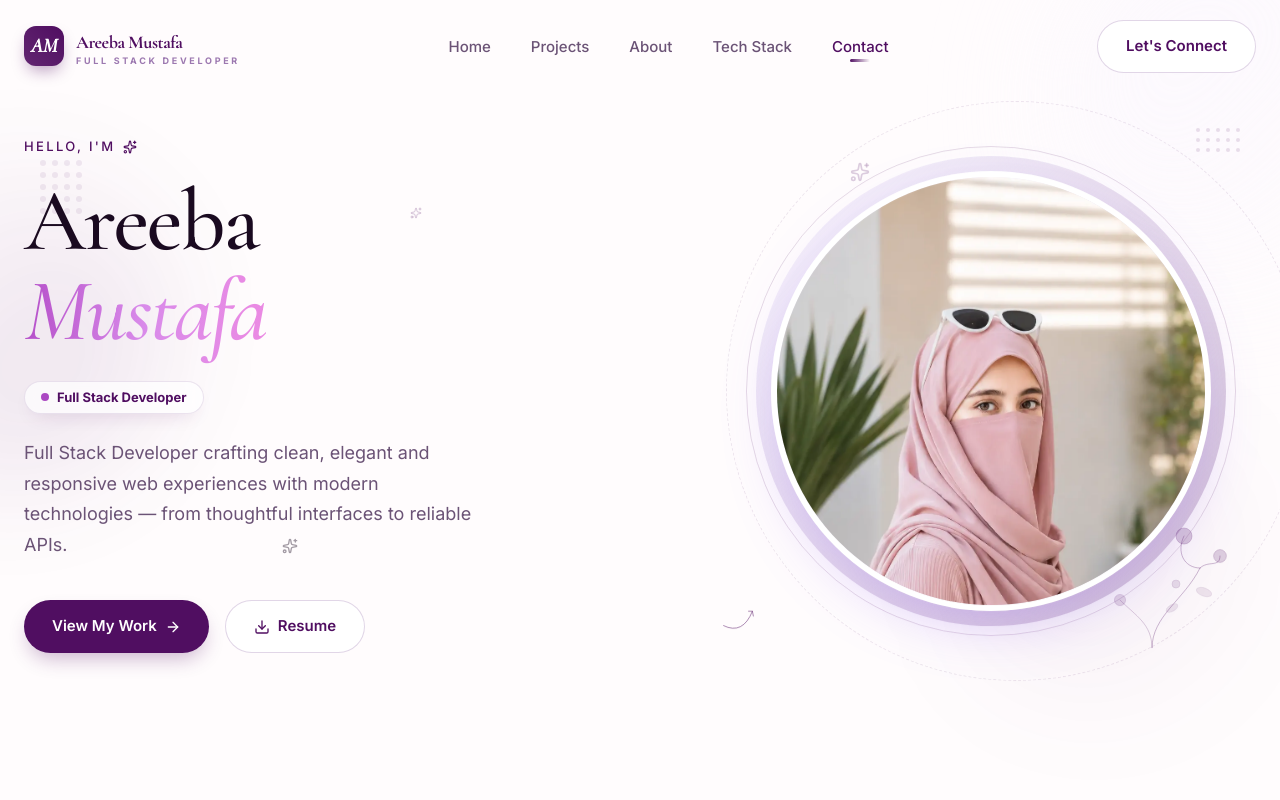
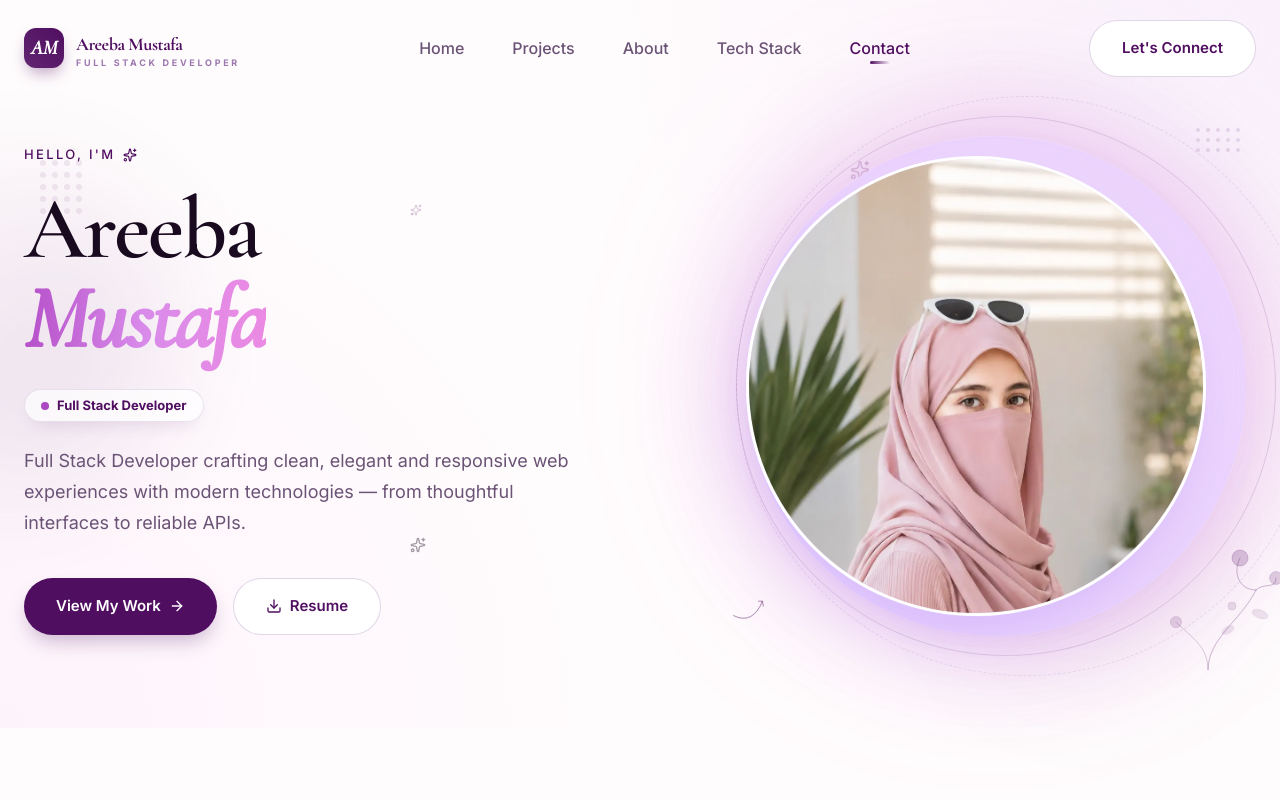
Before and after one commit to areebamustafa0/portfolio-web, a React (Vite) app: page / in a window 1280 px wide. Shown: the top 800 px of the page. Built offline with nearby package versions, Linux system fonts and the light colour scheme.

Commit message:
Refine portfolio UI and optimize hero/about sections

```diff
--- a/src/App.tsx
+++ b/src/App.tsx
@@ -160,7 +160,7 @@ function PrimaryButton({
   onClick?: () => void;
   className?: string;
 }) {
-  const classes = `inline-flex items-center justify-center gap-2 rounded-full bg-[#500e61] px-7 py-3.5 text-[15px] font-semibold text-white shadow-[0_10px_20px_-5px_rgba(80,14,97,0.3)] transition-all duration-300 hover:bg-[#4e0a73] hover:shadow-[0_15px_25px_-5px_rgba(80,14,97,0.4)] hover:-translate-y-0.5 ${className}`;
+  const classes = `inline-flex items-center justify-center gap-2 rounded-full bg-[#500e61] px-8 py-4 text-[15px] font-semibold text-white shadow-[0_10px_20px_-5px_rgba(80,14,97,0.3)] transition-all duration-500 ease-out hover:bg-[#4e0a73] hover:shadow-[0_15px_25px_-5px_rgba(80,14,97,0.4)] hover:-translate-y-0.5 ${className}`;
   if (href) {
     return (
       <a href={href} target={href.startsWith("http") ? "_blank" : undefined} rel="noreferrer" className={classes}>
@@ -188,7 +188,7 @@ function SecondaryButton({
   download?: boolean;
   className?: string;
 }) {
-  const classes = `inline-flex items-center justify-center gap-2 rounded-full border border-[#9c78b0]/30 bg-white px-7 py-3.5 text-[15px] font-semibold text-[#500e61] transition-all duration-300 hover:border-[#500e61] hover:bg-[#f8f4ff] hover:-translate-y-0.5 ${className}`;
+  const classes = `inline-flex items-center justify-center gap-2 rounded-full border border-[#9c78b0]/30 bg-white px-8 py-4 text-[15px] font-semibold text-[#500e61] transition-all duration-500 ease-out hover:border-[#500e61] hover:bg-[#f8f4ff] hover:-translate-y-0.5 ${className}`;
   if (href) {
     return (
       <a href={href} target={href.startsWith("http") ? "_blank" : undefined} rel="noreferrer" download={download} className={classes}>
@@ -254,12 +254,12 @@ function Navbar() {
           <Logo />
 
           {/* Desktop links */}
-          <ul className="hidden md:flex items-center gap-10">
+          <ul className="hidden md:flex items-center gap-12">
             {navLinks.map((link) => (
               <li key={link.label}>
                 <a
                   href={link.href}
-                  className={`relative text-[15px] font-medium transition-colors duration-300 ${
+                  className={`relative text-[16px] font-medium transition-colors duration-300 ${
                     activeSection === link.href.replace("#", "")
                       ? "text-primary"
                       : "text-text-secondary hover:text-text"
@@ -335,40 +335,43 @@ function Navbar() {
 function Hero() {
   return (
     <section
+
        id="home"
        className="relative min-h-[90vh] flex items-center overflow-x-clip pt-28 sm:pt-32 pb-16 sm:pb-20 px-4 sm:px-6"
     >
+      <div className="absolute inset-0 bg-[radial-gradient(circle_at_top_right,rgba(181,79,201,0.08),transparent_45%),radial-gradient(circle_at_bottom_left,rgba(235,138,227,0.08),transparent_40%)] pointer-events-none" />
       {/* Decorative background blobs */}
       <div className="absolute -left-40 top-40 hidden h-80 w-80 rounded-full bg-gradient-to-br from-light-purple to-primary/20 blur-3xl opacity-70 lg:block" />
       <div className="absolute -right-40 -top-20 hidden h-96 w-96 rounded-full bg-gradient-to-br from-lavender to-light-purple/50 blur-3xl opacity-60 lg:block" />
       <div className="absolute bottom-10 right-10 hidden h-64 w-64 rounded-full bg-gradient-to-br from-primary/10 to-transparent blur-3xl lg:block" />
 
       {/* Decorative dots (top right) */}
-      <div className="absolute right-10 top-32 hidden xl:grid grid-cols-5 gap-1.5 opacity-40">
+        <div className="absolute right-10 top-32 hidden lg:grid grid-cols-5 gap-1.5 opacity-40">
         {Array.from({ length: 15 }).map((_, i) => (
           <span key={i} className="block h-1 w-1 rounded-full bg-primary/30" />
         ))}
       </div>
 
       {/* Decorative dots (top left) */}
-      <div className="absolute left-10 top-40 hidden xl:grid grid-cols-4 gap-1.5 opacity-40">
+      <div className="absolute left-10 top-40 hidden lg:grid grid-cols-4 gap-1.5 opacity-40">
         {Array.from({ length: 20 }).map((_, i) => (
           <span key={i} className="block h-1.5 w-1.5 rounded-full bg-primary/20" />
         ))}
       </div>
 
+
       {/* Sparkles */}
-      <Sparkles className="absolute right-[32%] top-[22%] h-5 w-5 text-primary/50 sparkle hidden xl:block" />
-      <Sparkles className="absolute right-[22%] top-[30%] h-4 w-4 text-light-purple/80 sparkle sparkle-delay-1 hidden xl:block" />
-      <Sparkles className="absolute left-[32%] top-[28%] h-3 w-3 text-primary/60 sparkle sparkle-delay-2 hidden xl:block" />
-      <Sparkles className="absolute left-[22%] bottom-[25%] h-4 w-4 text-light-purple/70 sparkle sparkle-delay-3 hidden xl:block" />
+      <Sparkles className="absolute right-[32%] top-[22%] h-5 w-5 text-primary/50 sparkle hidden lg:block" />
+      <Sparkles className="absolute right-[22%] top-[30%] h-4 w-4 text-light-purple/80 sparkle sparkle-delay-1 hidden lg:block" />
+      <Sparkles className="absolute left-[32%] top-[28%] h-3 w-3 text-primary/60 sparkle sparkle-delay-2 hidden lg:block" />
+      <Sparkles className="absolute left-[32%] bottom-[24%] h-4 w-4 text-light-purple/70 sparkle sparkle-delay-3 hidden lg:block" />
 
-      <div className="relative mx-auto max-w-7xl w-full grid lg:grid-cols-2 gap-10 lg:gap-16 items-center">
+      <div className="relative mx-auto max-w-7xl w-full grid lg:grid-cols-2 gap-14 lg:gap-24 items-center">
         {/* Left */}
         <div className="order-2 lg:order-1">
           <SectionLabel>Hello, I'm</SectionLabel>
           <h1
-            className="mt-5 font-serif font-medium leading-[0.95] tracking-tight text-text"
+            className="mt-5 font-serif font-semibold leading-[0.95] tracking-tight text-text"
             style={{
               fontFamily: "'Cormorant Garamond', serif",
               fontSize: "clamp(48px, 8vw, 88px)",
@@ -391,7 +394,7 @@ function Hero() {
           </div>
 
           <p
-            className="mt-6 max-w-md text-[17px] leading-[1.7] text-text-secondary"
+            className="mt-6 max-w-xl text-[17px] leading-[1.7] text-text-secondary"
             style={{ fontSize: "clamp(15px, 1.5vw, 18px)" }}
           >
             Full Stack Developer crafting clean, elegant and responsive web
@@ -413,18 +416,23 @@ function Hero() {
 
         {/* Right - portrait */}
         <div className="order-1 lg:order-2 flex justify-center lg:justify-end">
-        <div className=" relative float h-[320px] w-[320px] md:h-[380px] md:w-[380px] lg:h-[530px] lg:w-[530px] flex items-center justify-center "
+        <div className=" relative float h-[320px] w-[320px] md:h-[380px] md:w-[380px] lg:h-[520px] lg:w-[520px] flex items-center justify-center "
 >
             {/* Gradient circle behind */}
-            <div className="absolute inset-0 m-auto  h-[300px] w-[300px]  md:h-[360px] md:w-[360px]  lg:h-[470px] lg:w-[470px] rounded-full bg-gradient-to-br from-lavender via-light-purple to-primary/25"
-/>
+            <div className="absolute inset-0 m-auto
+                             h-[310px] w-[310px]
+                             md:h-[380px] md:w-[380px]
+                             lg:h-[500px] lg:w-[500px]
+                             rounded-full
+                             bg-[radial-gradient(circle_at_center,#ffffff_0%,#fdf7ff_35%,#eddcff_70%,#d6b2ff_100%)]
+                             shadow-[0_0_120px_rgba(181,79,201,0.35)]" />
             {/* Thin ring */}
-            <div className="absolute inset-0 m-auto hidden xl:block h-[490px] w-[490px] rounded-full border border-primary/15" />
-            <div className="absolute inset-0 m-auto hidden xl:block h-[580px] w-[580px] rounded-full border border-dashed border-primary/10" />
+            <div className="absolute inset-0 m-auto h-[460px] w-[460px] lg:h-[540px] lg:w-[540px] rounded-full border border-primary/15" />
+            <div className="absolute inset-0 m-auto h-[500px] w-[500px] lg:h-[580px] lg:w-[580px] rounded-full border border-dashed border-primary/10" />
 
             {/* Floral decorative branch */}
             <svg
-              className="absolute right-6 bottom-2 h-40 w-40 text-primary/30 hidden xl:block"
+              className="absolute -right-8 -bottom-6 h-40 w-40 text-primary/30 hidden lg:block"
               viewBox="0 0 200 200"
               fill="none"
               stroke="currentColor"
@@ -445,19 +453,17 @@ function Hero() {
             </svg>
 
             {/* Image */}
-            <div className="relative
-                     h-[320px] w-[320px]
-                     md:h-[380px] md:w-[380px]
-                     lg:h-[440px] lg:w-[440px]
-                    overflow-hidden rounded-full border-[6px] border-white shadow-[0_20px_60px_-15px_rgba(139,92,246,0.35)]">
+            <div className="absolute h-[470px] w-[470px] rounded-full bg-[#eb8ae3]/20 blur-[90px] -translate-y-2" />
+            <div className="relative -translate-x-5 h-[380px] w-[380px] lg:h-[460px] lg:w-[460px] overflow-hidden rounded-full border-[3px] border-white shadow-[0_20px_60px_-15px_rgba(139,92,246,0.35)]">
               <img
                 src="/images/hero-portrait.webp"
                 fetchPriority="high"
                 loading="eager"
                 decoding="async"
                 alt="Areeba Mustafa"
-                className="h-full w-full object-cover object-center"
+                className="h-full w-full object-cover object-[42%_center]"
               />
+              <div className="absolute inset-0 bg-gradient-to-tr from-white/5 via-white/0 to-white/25 pointer-events-none" />
             </div>
 
             {/* Curved arrow pointing down */}
@@ -532,7 +538,7 @@ function ProjectRow({
 }) {
   return (
     <article
-      className="group relative rounded-[24px] border border-[#f0e6f5] bg-white p-6 md:p-8 shadow-[0_4px_24px_-8px_rgba(80,14,97,0.06)] transition-all duration-500 hover:shadow-[0_24px_48px_-12px_rgba(80,14,97,0.12)] hover:border-[#ab48c2]/30"
+      className="group relative rounded-[30px] border border-[#f0e6f5] bg-white p-8 md:p-10 shadow-[0_4px_24px_-8px_rgba(80,14,97,0.06)] transition-all duration-500 hover:shadow-[0_30px_70px_-12px_rgba(181,79,201,0.22)] hover:border-[#ab48c2]/30"
     >
       <div className="grid xl:grid-cols-[auto_1fr_auto] gap-8 lg:gap-10 items-center">
         {/* Number */}
@@ -555,7 +561,7 @@ function ProjectRow({
             <img
               src={project.image}
               alt={project.name}
-              className="h-full w-full object-cover object-top transition-transform duration-700 group-hover:scale-[1.03]"
+              className="h-full w-full object-cover object-top transition-transform duration-700 group-hover:scale-110"
               loading="eager"
               fetchPriority="high"
               decoding="async"
@@ -604,7 +610,7 @@ function ProjectRow({
               href={project.demo}
               target="_blank"
               rel="noreferrer"
-              className="inline-flex items-center gap-2 rounded-full border border-primary/20 bg-white px-5 py-2.5 text-[14px] font-medium text-primary transition-all duration-300 hover:bg-primary hover:text-white hover:border-primary hover:shadow-[0_6px_20px_-6px_rgba(139,92,246,0.5)]"
+              className="inline-flex items-center gap-2 rounded-full border border-primary/20 bg-white px-5 py-2.5 text-[14px] font-medium text-primary transition-all duration-500 ease-out hover:bg-primary hover:text-white hover:border-primary hover:shadow-[0_6px_20px_-6px_rgba(139,92,246,0.5)]"
             >
               Live Demo
               <ExternalLink className="h-3.5 w-3.5" />
@@ -631,7 +637,7 @@ function AboutSection() {
                                sm:h-[260px] sm:w-[260px]
                                md:h-[300px] md:w-[300px]
                                lg:h-[320px] lg:w-[320px]
-            overflow-hidden rounded-full border-[7px] border-white shadow-[0_18px_42px_-18px_rgba(139,92,246,0.34)] ">
+            overflow-hidden rounded-full border-[4px] border-white shadow-[0_18px_42px_-18px_rgba(139,92,246,0.34)] ">
               <img
                 src="/images/about-portrait.webp"
                 fetchPriority="high"
@@ -753,7 +759,7 @@ function InfoCard({
   lines: string[];
 }) {
   return (
-    <div className="group rounded-2xl border border-border bg-bg/50 p-5 transition-all duration-300 hover:border-primary/20 hover:bg-lavender/30 hover:shadow-[0_6px_20px_-10px_rgba(139,92,246,0.25)]">
+    <div className="group rounded-2xl border border-border bg-bg/50 p-5 transition-all duration-500 ease-out hover:border-primary/20 hover:bg-lavender/30 hover:shadow-[0_6px_20px_-10px_rgba(139,92,246,0.25)]">
       <div className="flex items-start gap-3">
         <div className="flex h-10 w-10 shrink-0 items-center justify-center rounded-xl bg-gradient-to-br from-lavender to-light-purple text-primary">
           {icon}
@@ -795,11 +801,11 @@ function TechCard({ name }: { name: string }) {
   const tech = techLogos[name];
   const Icon = tech.Icon;
   return (
-    <div className="group relative flex min-h-[130px] flex-col items-center justify-center gap-3 rounded-[16px] border border-[#f0e6f5] bg-white px-3 py-5 transition-all duration-500 cursor-default hover:border-[#ab48c2]/30 hover:shadow-[0_12px_24px_-10px_rgba(80,14,97,0.15)] hover:-translate-y-1.5">
-      <div className="flex h-12 w-12 items-center justify-center rounded-xl bg-[#fcf9ff] border border-[#f0e6f5] shadow-sm transition-all duration-500 group-hover:scale-110 group-hover:bg-white group-hover:shadow-md">
+    <div className="group relative flex min-h-[150px] flex-col items-center justify-center gap-3 rounded-[16px] border border-[#f0e6f5] bg-white px-3 py-5 transition-all duration-500 cursor-default hover:border-[#ab48c2]/30 hover:shadow-[0_12px_24px_-10px_rgba(80,14,97,0.15)] hover:-translate-y-1.5">
+      <div className="flex h-14 w-14 items-center justify-center rounded-xl bg-[#fcf9ff] border border-[#f0e6f5] shadow-sm transition-all duration-500 group-hover:scale-110 group-hover:bg-white group-hover:shadow-md">
         <Icon
           aria-hidden="true"
-          className="h-6 w-6 transition-colors duration-500"
+          className="h-8 w-8 transition-colors duration-500"
           style={{ color: tech.shade }}
         />
       </div>
@@ -818,7 +824,7 @@ function Contact() {
   return (
     <section id="contact" className="relative py-16 lg:py-28 px-6 scroll-mt-32">
       <div className="mx-auto max-w-7xl">
-        <div className="relative overflow-hidden rounded-[32px] border border-border bg-gradient-to-br from-white via-lavender/30 to-light-purple/20 p-10 md:p-16 shadow-[0_2px_30px_-10px_rgba(139,92,246,0.12)]">
+        <div className="relative overflow-hidden rounded-[40px] border border-border bg-gradient-to-br from-white via-lavender/30 to-light-purple/20 p-12 md:p-20 shadow-[0_2px_30px_-10px_rgba(139,92,246,0.12)]">
           {/* Decorative florals */}
           <svg
             className="absolute right-6 bottom-4 h-36 w-36 text-primary/25 hidden md:block"
@@ -904,7 +910,7 @@ function ContactItem({
   href?: string;
 }) {
   const content = (
-    <div className="group flex items-center gap-4 rounded-2xl border border-border bg-white/80 backdrop-blur-sm p-4 transition-all duration-300 hover:border-primary/25 hover:bg-white hover:shadow-[0_8px_24px_-12px_rgba(139,92,246,0.3)] hover:-translate-y-0.5">
+    <div className="group flex items-center gap-4 rounded-2xl border border-border bg-white/80 backdrop-blur-sm p-4 transition-all duration-500 ease-out hover:border-primary/25 hover:bg-white hover:shadow-[0_8px_24px_-12px_rgba(139,92,246,0.3)] hover:-translate-y-0.5">
       <div className="flex h-11 w-11 shrink-0 items-center justify-center rounded-xl bg-gradient-to-br from-lavender to-light-purple text-primary transition-colors duration-300 group-hover:from-primary group-hover:to-primary-dark group-hover:text-white">
         {icon}
       </div>
@@ -917,7 +923,7 @@ function ContactItem({
         </p>
       </div>
       {href && (
-        <ArrowUpRight className="ml-auto h-4 w-4 shrink-0 text-primary/50 transition-all duration-300 group-hover:text-primary group-hover:translate-x-0.5 group-hover:-translate-y-0.5" />
+        <ArrowUpRight className="ml-auto h-4 w-4 shrink-0 text-primary/50 transition-all duration-500 ease-out group-hover:text-primary group-hover:translate-x-0.5 group-hover:-translate-y-0.5" />
       )}
     </div>
   );
@@ -938,7 +944,7 @@ function ContactItem({
 function Footer() {
   return (
     <footer className="px-6 pb-8">
-      <div className="mx-auto max-w-7xl rounded-[32px] border border-[#f0e6f5] bg-white shadow-[0_-8px_40px_-20px_rgba(80,14,97,0.12)]">
+      <div className="mx-auto max-w-7xl rounded-[40px] border border-[#f0e6f5] bg-white shadow-[0_-8px_40px_-20px_rgba(80,14,97,0.12)]">
         {/* Top row */}
         <div className="grid gap-10 border-b border-[#f0e6f5] px-8 py-12 md:grid-cols-[1.4fr_1fr_1fr] md:px-14">
           {/* Brand */}
@@ -952,7 +958,7 @@ function Footer() {
               <a
                 href="mailto:areebamustafa82@gmail.com"
                 aria-label="Email"
-                className="group flex h-10 w-10 items-center justify-center rounded-full border border-[#f0e6f5] bg-white text-[#6b5376] transition-all duration-300 hover:border-[#500e61]/30 hover:text-[#500e61] hover:-translate-y-0.5 hover:shadow-[0_8px_16px_-4px_rgba(80,14,97,0.2)]"
+                className="group flex h-10 w-10 items-center justify-center rounded-full border border-[#f0e6f5] bg-white text-[#6b5376] transition-all duration-500 ease-out hover:border-[#500e61]/30 hover:text-[#500e61] hover:-translate-y-0.5 hover:shadow-[0_8px_16px_-4px_rgba(80,14,97,0.2)]"
               >
                 <Mail className="h-4 w-4" />
               </a>
@@ -961,7 +967,7 @@ function Footer() {
                 target="_blank"
                 rel="noreferrer"
                 aria-label="LinkedIn"
-                className="group flex h-10 w-10 items-center justify-center rounded-full border border-[#f0e6f5] bg-white text-[#6b5376] transition-all duration-300 hover:border-[#500e61]/30 hover:text-[#500e61] hover:-translate-y-0.5 hover:shadow-[0_8px_16px_-4px_rgba(80,14,97,0.2)]"
+                className="group flex h-10 w-10 items-center justify-center rounded-full border border-[#f0e6f5] bg-white text-[#6b5376] transition-all duration-500 ease-out hover:border-[#500e61]/30 hover:text-[#500e61] hover:-translate-y-0.5 hover:shadow-[0_8px_16px_-4px_rgba(80,14,97,0.2)]"
               >
                 <Linkedin className="h-4 w-4" />
               </a>
@@ -970,7 +976,7 @@ function Footer() {
                 target="_blank"
                 rel="noreferrer"
                 aria-label="GitHub"
-                className="group flex h-10 w-10 items-center justify-center rounded-full border border-[#f0e6f5] bg-white text-[#6b5376] transition-all duration-300 hover:border-[#500e61]/30 hover:text-[#500e61] hover:-translate-y-0.5 hover:shadow-[0_8px_16px_-4px_rgba(80,14,97,0.2)]"
+                className="group flex h-10 w-10 items-center justify-center rounded-full border border-[#f0e6f5] bg-white text-[#6b5376] transition-all duration-500 ease-out hover:border-[#500e61]/30 hover:text-[#500e61] hover:-translate-y-0.5 hover:shadow-[0_8px_16px_-4px_rgba(80,14,97,0.2)]"
               >
                 <Github className="h-4 w-4" />
               </a>
@@ -989,7 +995,7 @@ function Footer() {
                     href={link.href}
                     className="group inline-flex items-center gap-2 text-[14px] text-text-secondary transition-colors hover:text-primary"
                   >
-                    <span className="h-px w-3 bg-text-secondary/40 transition-all duration-300 group-hover:w-5 group-hover:bg-primary" />
+                    <span className="h-px w-3 bg-text-secondary/40 transition-all duration-500 ease-out group-hover:w-5 group-hover:bg-primary" />
                     {link.label}
                   </a>
                 </li>
@@ -1056,7 +1062,7 @@ function ScrollToTop() {
   return (
     <button
       onClick={() => window.scrollTo({ top: 0, behavior: "smooth" })}
-      className="fixed bottom-6 right-6 z-40 flex h-12 w-12 items-center justify-center rounded-full bg-primary text-white shadow-[0_8px_24px_-8px_rgba(139,92,246,0.5)] transition-all duration-300 hover:bg-primary-dark hover:-translate-y-1"
+      className="fixed bottom-6 right-6 z-40 flex h-12 w-12 items-center justify-center rounded-full bg-primary text-white shadow-[0_8px_24px_-8px_rgba(139,92,246,0.5)] transition-all duration-500 ease-out hover:bg-primary-dark hover:-translate-y-1"
       aria-label="Scroll to top"
     >
       <ArrowUp className="h-5 w-5" />
--- a/src/index.css
+++ b/src/index.css
@@ -22,7 +22,9 @@
   --color-border: #f0e6f5;
 }
 
-html,
+html{
+  scroll-behavior:smooth;
+  }
 body {
   width: 100%;
   overflow-x: hidden;
@@ -97,3 +99,19 @@ img {
   max-width: 100%;
   height: auto;
 }
+::-webkit-scrollbar{
+  width:10px;
+  }
+
+  ::-webkit-scrollbar-track{
+  background:#faf6ff;
+  }
+
+  ::-webkit-scrollbar-thumb{
+  background:#ce93c9;
+  border-radius:20px;
+  }
+
+  ::-webkit-scrollbar-thumb:hover{
+  background:#9e49c5;
+  }
```
